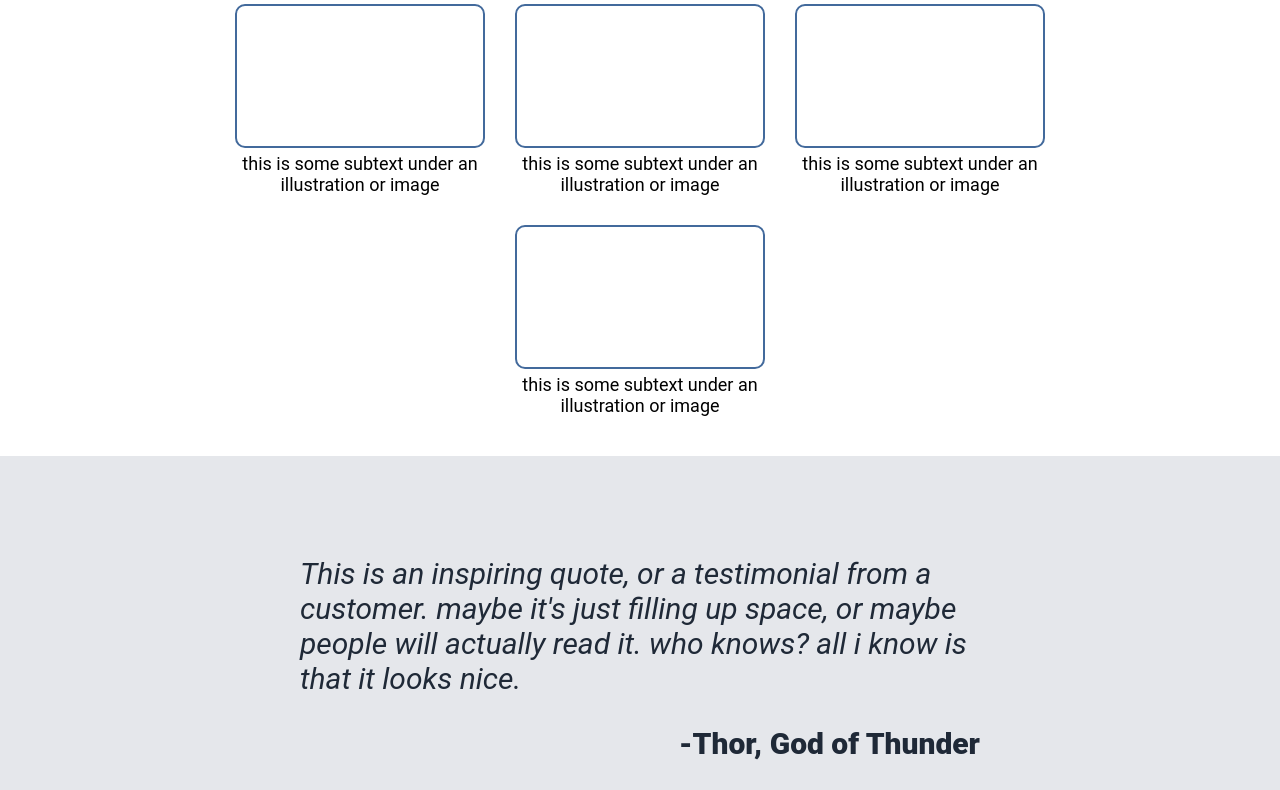
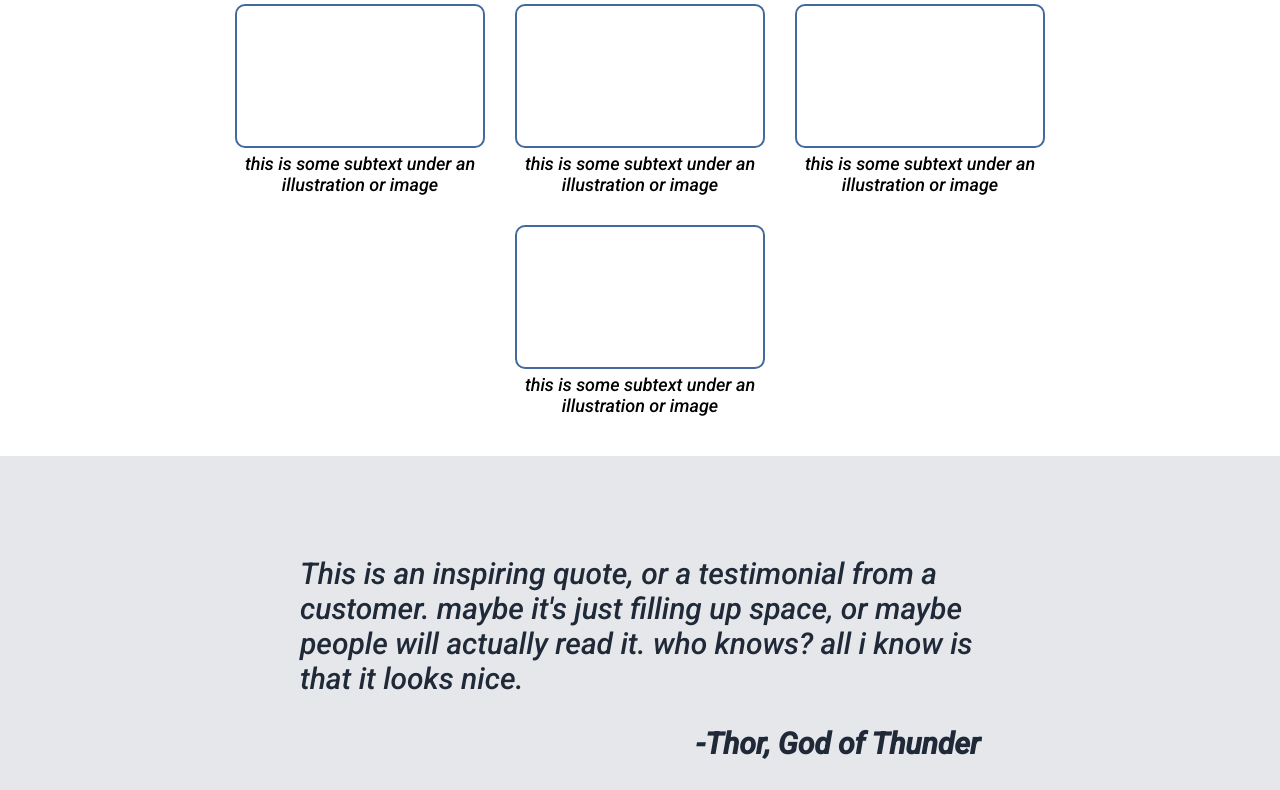
Before and after one commit to mohamed20medhat/odin-landing-page, a plain HTML site: page index.html in a window 1280 px wide. Shown: the part 502-1292 px from the top of the page. Drawn offline with Linux system fonts and the light colour scheme.

Commit message:
changed the fonts

```diff
--- a/index.html
+++ b/index.html
@@ -6,6 +6,10 @@
     <meta name="viewport" content="width=device-width, initial-scale=1.0">
     <title>TOP</title>
     <link rel="stylesheet" href="style.css">
+    <link rel="preconnect" href="https://fonts.googleapis.com">
+    <link rel="preconnect" href="https://fonts.gstatic.com" crossorigin>
+    <link href="https://fonts.googleapis.com/css2?family=Roboto:ital,wght@1,300;1,500&display=swap" rel="stylesheet">
+
 </head>
 <body>
 
--- a/style.css
+++ b/style.css
@@ -1,5 +1,5 @@
 body{
-    font-family:'roboto', sans-serif;
+    font-family: 'Roboto', sans-serif;
     margin: 0;
     padding: 0;
 
@@ -167,7 +167,7 @@ a {
 
 }
 
-/***********************************************/
+/********************************************/
 
 .footer {
     text-align: center;
```
